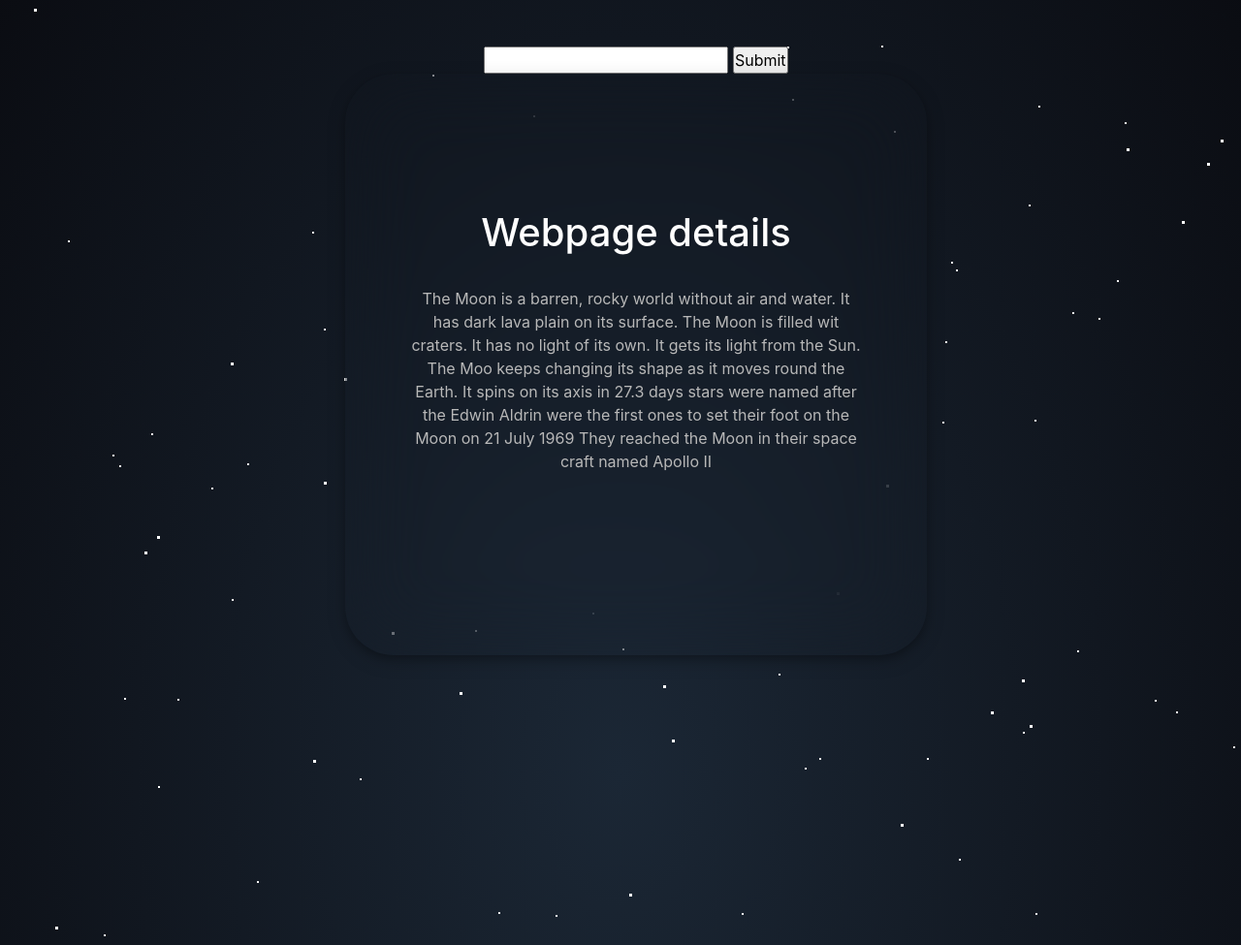
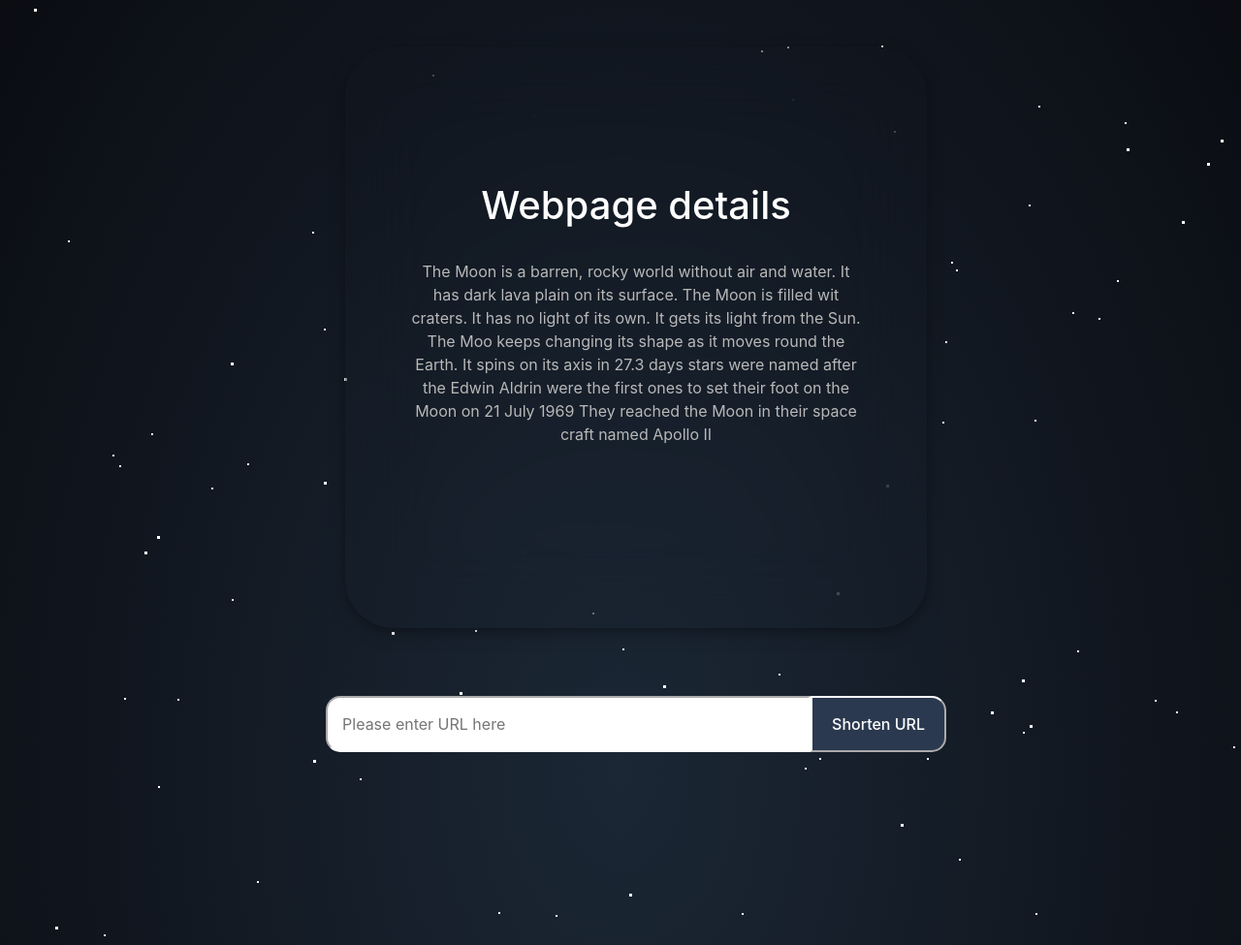
Before and after one commit to kjc1998/URL_Shortener, a Flask app: page / in a window 1280 px wide. Shown: the part 171-1146 px from the top of the page at 97% size. Run offline with Flask 2, Linux system fonts and the light colour scheme; the visitor is signed in with stand-in values (Sample User, id 1); data comes from the database, SQL or seed files in the repository; both versions use the stored data as it was after the commit; some libraries are stand-ins or nearby versions.

Commit message:
enter URL tab style

```diff
--- a/url_shortener/static/main.css
+++ b/url_shortener/static/main.css
@@ -396,3 +396,31 @@ nav {
 .show {
   opacity: 1;
 }
+
+.inputUrl{
+  border-radius: 15px 0px 0px 15px;
+  padding: 15px;
+  width: 500px;
+  background-color: white;
+  color: black;
+  border-color: white;
+
+}
+
+.submitUrl{
+  border-radius: 0px 15px 15px 0px ;
+  padding: 15px 20px 15px 20px;
+  background-color: #2A394F;
+  color: white;
+  font-weight: 500;
+  border-color: white;
+}
+
+.bothURL{
+  display: flex;
+  word-spacing: 0%;
+}
+
+.enterUrl{
+  padding-top: 70px;
+}
--- a/url_shortener/templates/home.html
+++ b/url_shortener/templates/home.html
@@ -2,14 +2,6 @@
 {% block content %}
 <!--space btw nav and web deets-->
 <!-- <span class="brSpace"></span> -->
-{% if current_user.is_authenticated %}
-  <div style="position:relative">
-    <form method='POST' action="{{ url_for('app.add_link') }}">
-        <input type="text" name="original_url">
-        <input type="submit">
-    </form>
-  </div>
-{% endif %}
 
 <div class="container" id= "container_trans" >
     <div class="details" id="inner">
@@ -21,6 +13,14 @@
     </div>
 </div>
 
+{% if current_user.is_authenticated %}
+  <div style="position:relative" class="enterUrl">
+    <form method='POST' action="{{ url_for('app.add_link') }}" class="bothUrl">
+        <input type="text" name="original_url" class="inputUrl" placeholder="Please enter URL here">
+        <input type="submit"class="submitUrl" value="Shorten URL">
+    </form>
+  </div>
+{% endif %}
 
 <!-- about us section -->
 <span class="brSpace"><h1 style="color: transparent;"> - </h1></span>
--- a/url_shortener/templates/layout.html
+++ b/url_shortener/templates/layout.html
@@ -96,7 +96,7 @@
                 </div>
             </main>
         </div>
-        <span class="brSpace"><h2></h2></span>
+        <!-- <span class="brSpace"></span> -->
 
         <script>
             if(!!window.performance && window.performance.navigation.type === 2)
```
Also changed, not shown: url_shortener/db.sqlite3.
